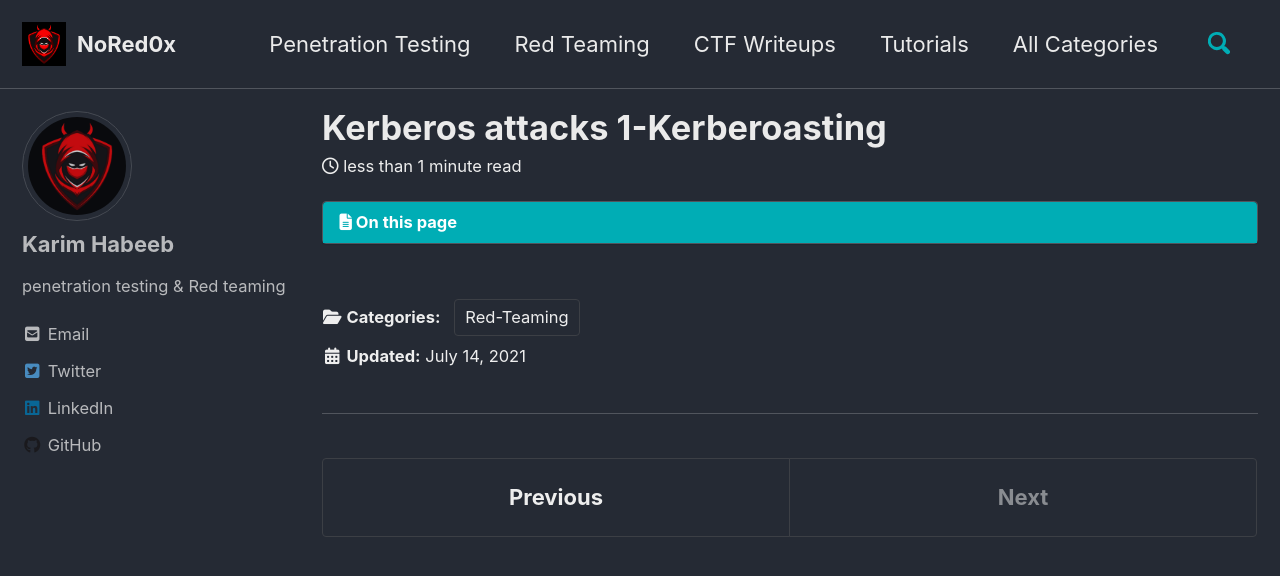
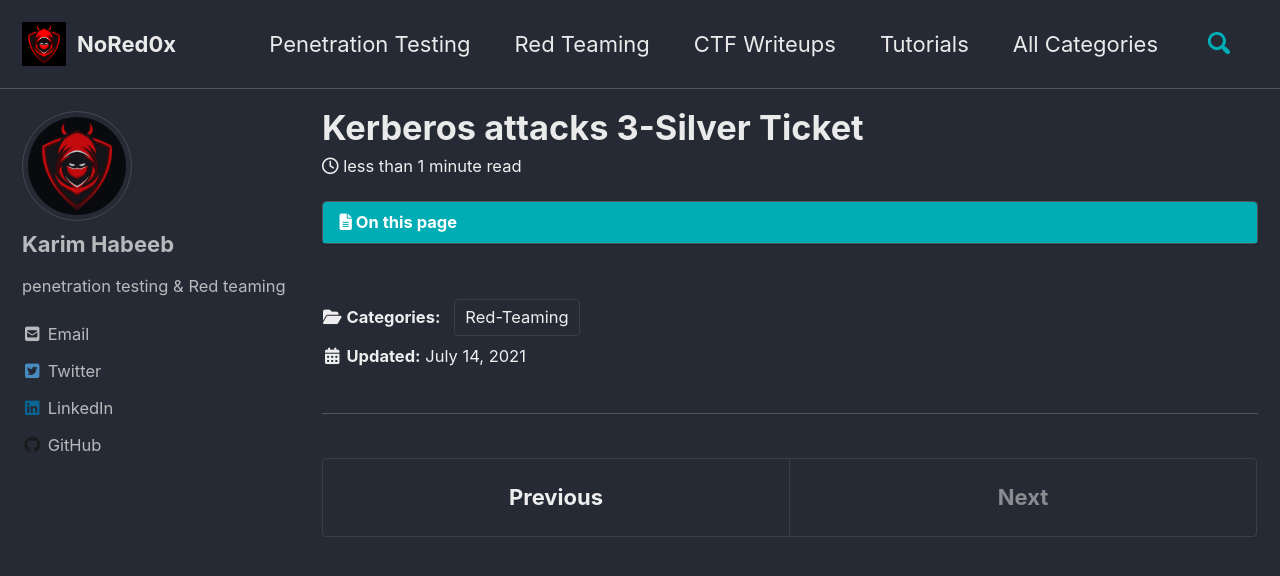
Before and after one commit to NoRed0x/NoRed0x.github.io, a Jekyll site: the page built from _posts/Red-Teaming/2021-07-14- Kerberos-Attacks-Silver-Ticket.md, in a window 1280 px wide and 900 px high. Shown: the top 576 px of the window. Built offline with Jekyll 4.4.1, drawn with Linux system fonts in a browser that asks for light colours; cached includes are drawn as plain includes; nearby versions of some CDN libraries.

Commit message:
Update 2021-07-14- Kerberos-Attacks-Silver-Ticket.md

```diff
--- a/_posts/Red-Teaming/2021-07-14- Kerberos-Attacks-Silver-Ticket.md
+++ b/_posts/Red-Teaming/2021-07-14- Kerberos-Attacks-Silver-Ticket.md
@@ -1,10 +1,10 @@
 ---
-title:  "Kerberos attacks 1-Kerberoasting "
+title:  "Kerberos attacks 3-Silver Ticket "
 classes: wide
 header:
   teaser: /img/redteampng.png
 ribbon: red
-description: "Kerberos attacks 1-Kerberoasting  -Offline cracking of service account passwords"
+description: "Kerberos attacks 1-Silver Ticket"
 categories:
   - Red-Teaming
 toc: true
```
